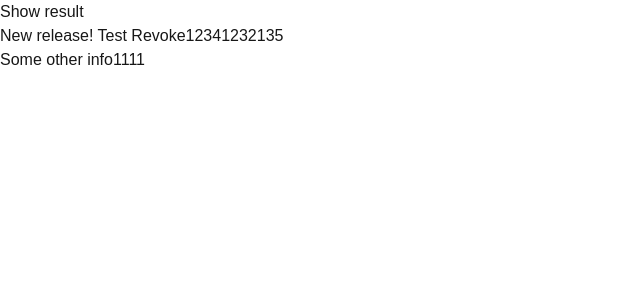
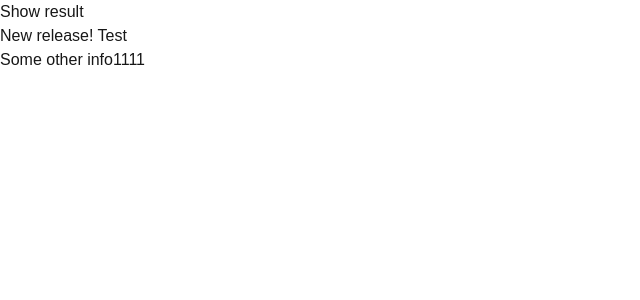
Before and after one commit to vovados-org/ci-cd, a Next.js app: page / in a window 1280 px wide. Shown: the top 300 px of the page, without its empty margins (0-640 px from the left). Built offline with nearby package versions, Linux system fonts and the light colour scheme.

Commit message:
Updated page.tsx

```diff
--- a/src/app/page.tsx
+++ b/src/app/page.tsx
@@ -4,7 +4,7 @@ export default function Home() {
       <button type="button" data-testid="show-result">
         Show result
       </button>
-      <div>New release! Test Revoke12341232135</div>
+      <div>New release! Test</div>
       <div>Some other info1111</div>
     </div>
   )
```
